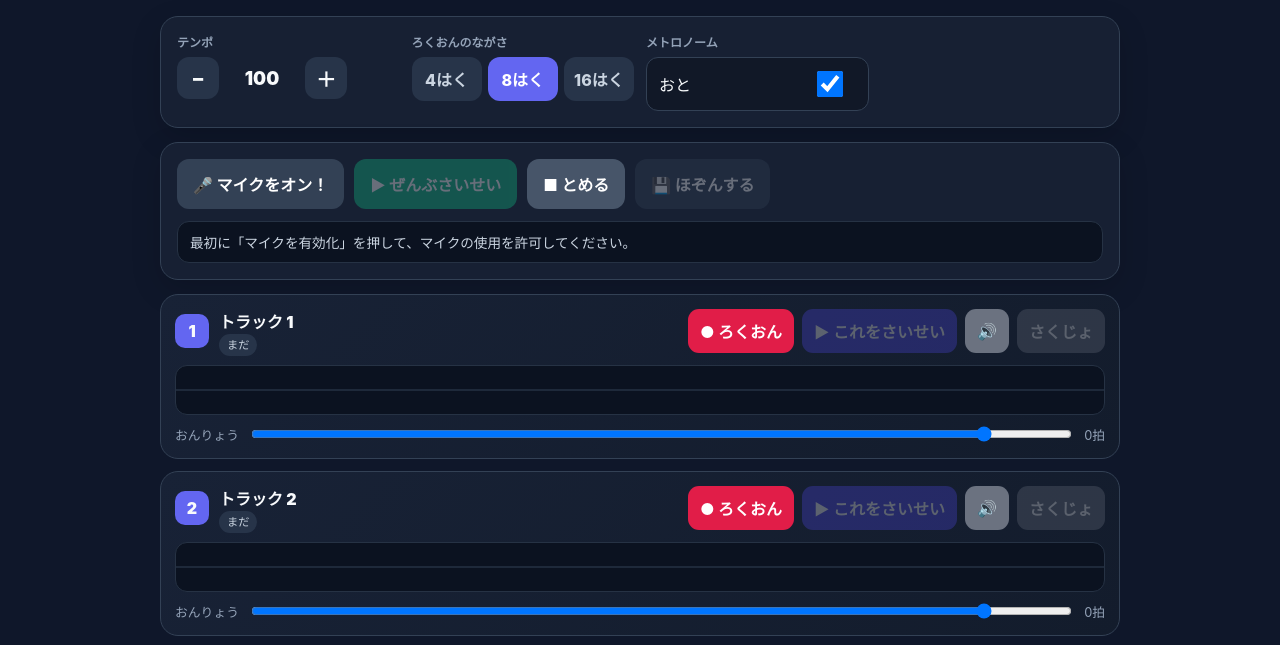
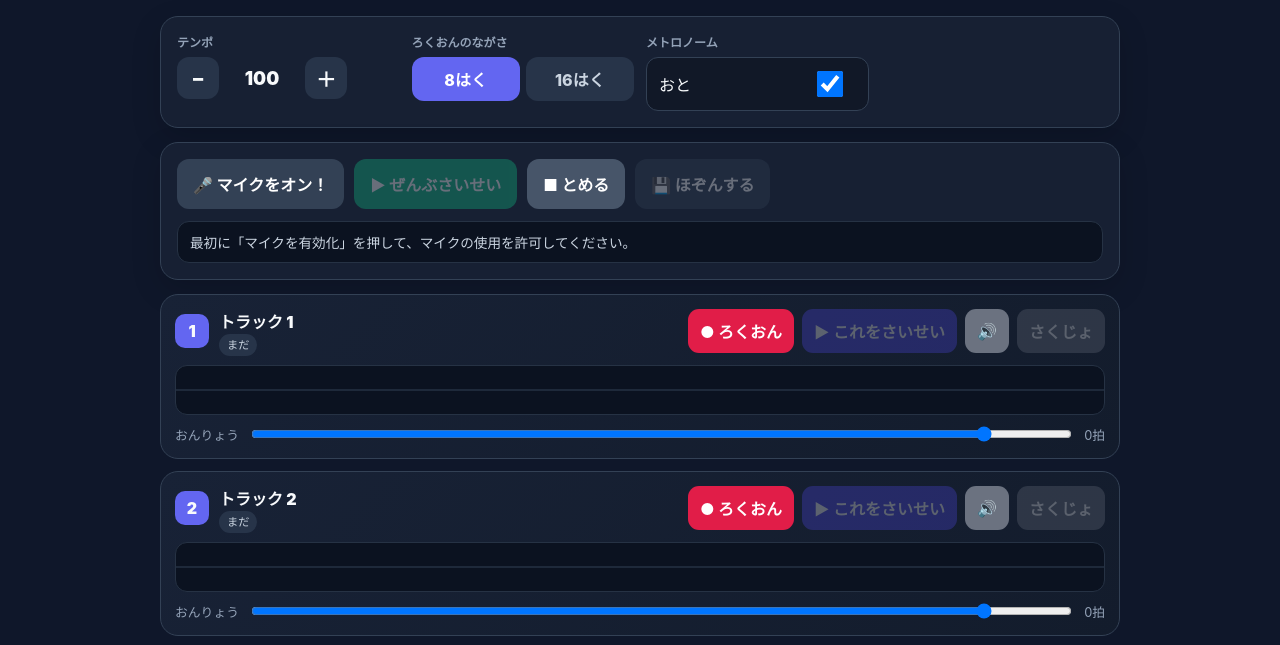
Before and after one commit to araigumaspl-design/rythm-2nd-grade, a plain HTML site: page index.html in a window 1280 px wide. Shown: the part 78-723 px from the top of the page. Drawn offline with Linux system fonts and the light colour scheme.

Commit message:
Add files via upload

```diff
--- a/index.html
+++ b/index.html
@@ -102,7 +102,6 @@ footer{font-size:.75rem;color:#64748b;text-align:center;padding:8px 0 18px}
       <div>
         <div class="label">ろくおんのながさ</div>
         <div class="seg" id="beatsSeg">
-          <button data-beats="4">4はく</button>
           <button data-beats="8" class="active">8はく</button>
           <button data-beats="16">16はく</button>
         </div>
```
